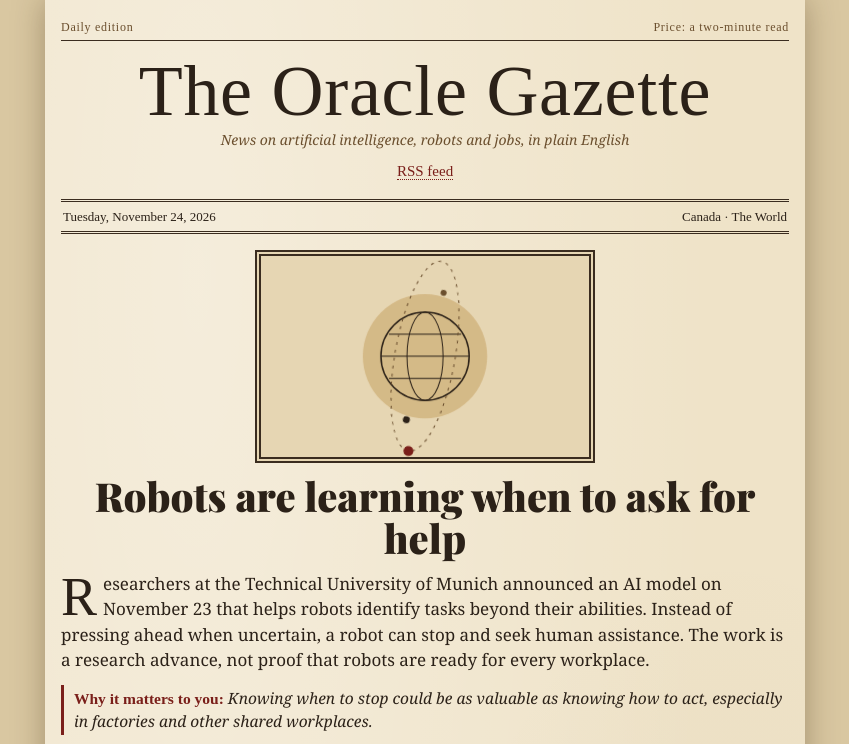
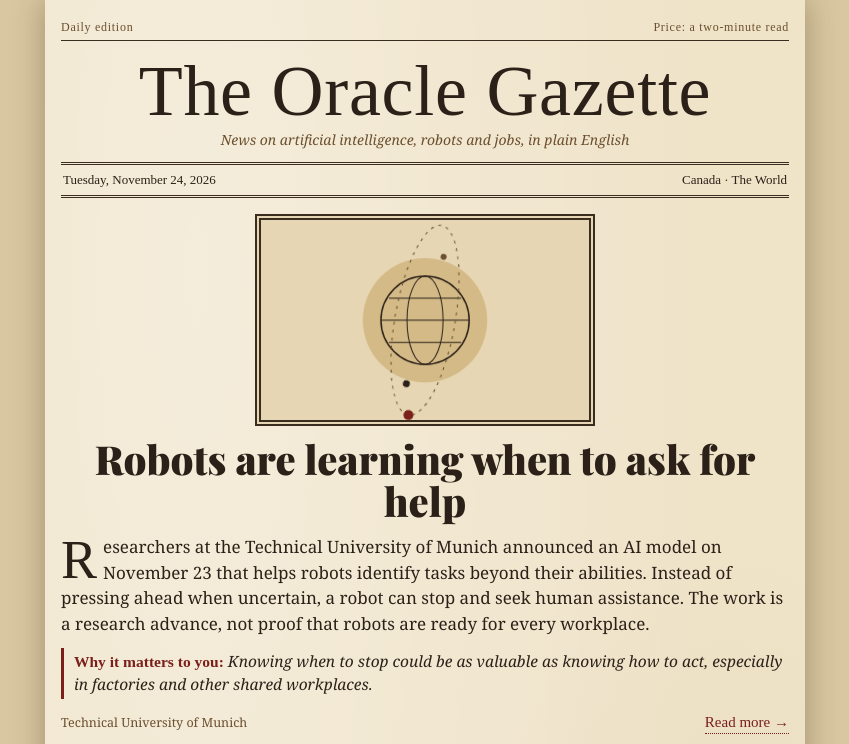
Before and after one commit to ramayako/Newsletter-RamayaKo, a plain HTML site: page index.html in a window 1280 px wide. Shown: the top 744 px of the page, without its empty margins (215-1064 px from the left). Drawn offline with nearby package versions, Linux system fonts and the light colour scheme; a web font is replaced by a local one.

Commit message:
Remove the visible RSS feed link from the masthead

```diff
--- a/index.html
+++ b/index.html
@@ -77,7 +77,6 @@
   <header class="masthead">
     <h1>The Oracle Gazette</h1>
     <div class="motto">News on artificial intelligence, robots and jobs, in plain English</div>
-    <div style="margin:10px 0 4px;font-size:14px"><a class="more" href="feed.xml">RSS feed</a></div>
   </header>
   <div class="dateline"><span id="fecha">…</span><span>Canada · The World</span></div>
   <div class="stale" id="stale">This is the latest edition. Today's is still on the press.</div>
```
